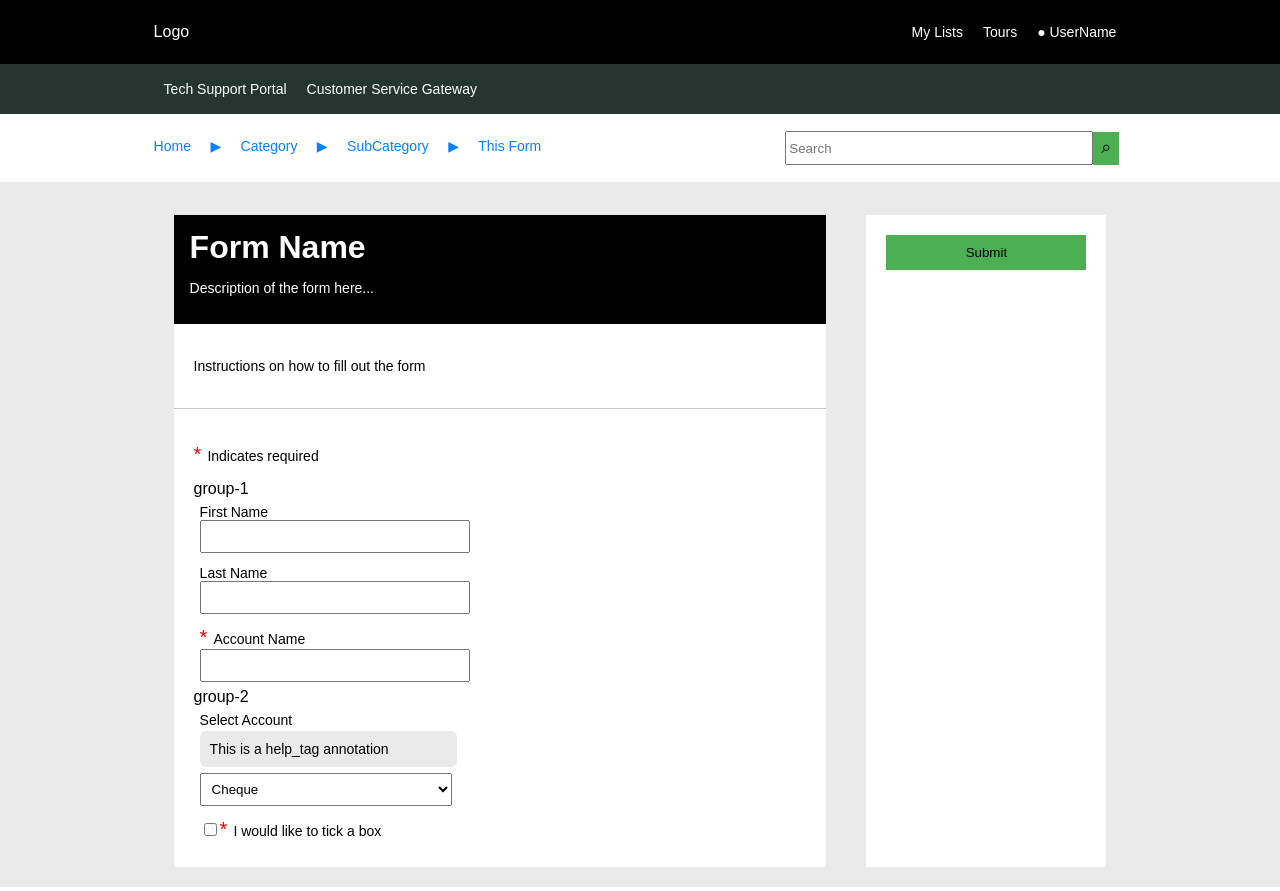
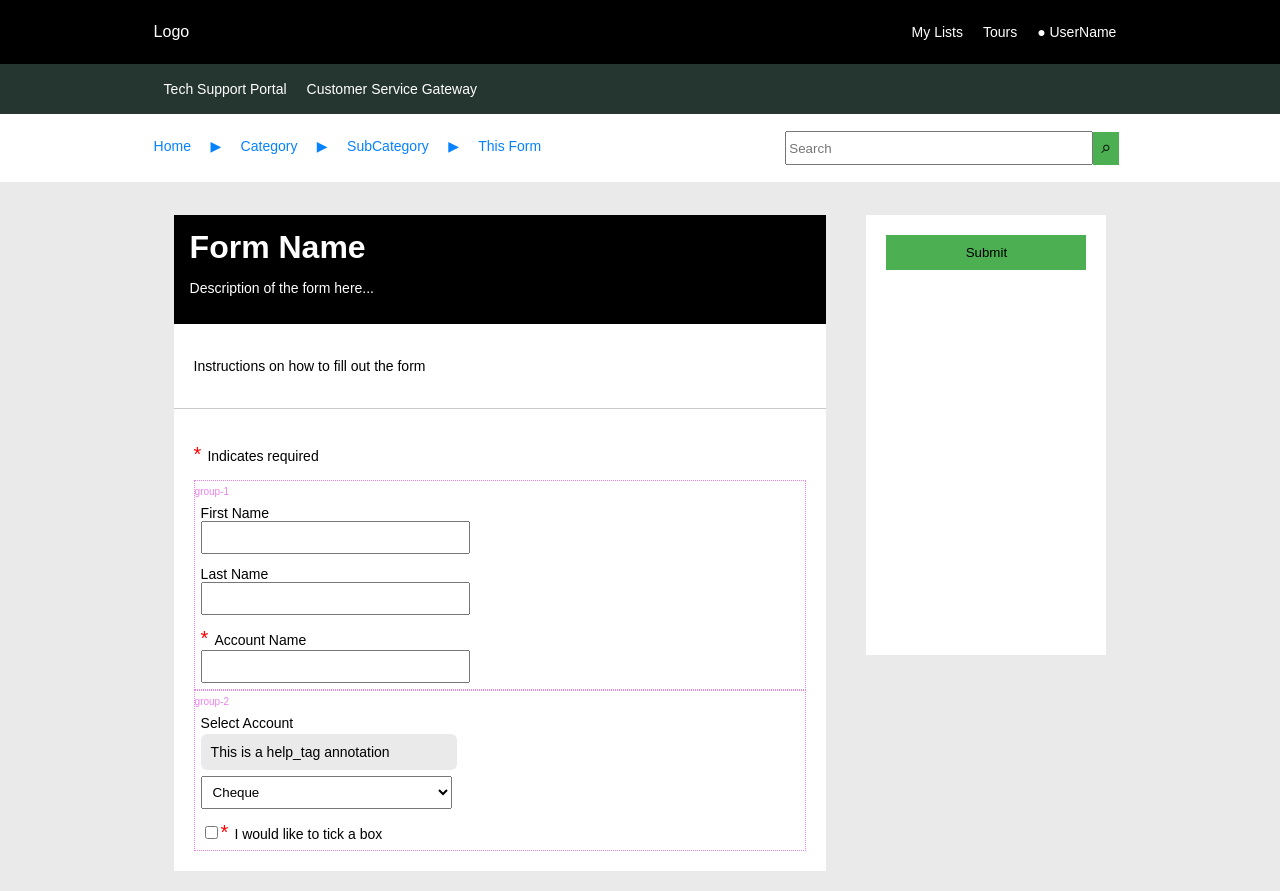
Before and after one commit to mattegan111/snrp-mocker, a React (Create React App) app: page / in a window 1280 px wide. Built offline with nearby package versions, Linux system fonts and the light colour scheme.

Commit message:
Style groups

```diff
--- a/src/App.css
+++ b/src/App.css
@@ -1,13 +1,3 @@
-.test-container {
-  margin: 8px;
-  background-color: red;
-}
-
-.test-field-list {
-  padding: 8px  ;
-  background-color: blue;
-}
-
 p {
   font-size: 14px;
 }
@@ -80,6 +70,7 @@ p {
 
 .sidebar {
   width: 200px;
+  height: 400px;
   background-color: #ffffff;
   padding: 20px;
   margin: 20px;
@@ -174,3 +165,14 @@ p {
   display: contents;
   font-size: 14px;
 }
+
+.purple-border {
+  border: 1px dotted violet;
+}
+
+.purple-text {
+  display: inline;
+  padding: 0px;
+  font-size: 10px;
+  color: violet;
+}
--- a/src/App.js
+++ b/src/App.js
@@ -192,8 +192,8 @@ function GroupContainer({groups, groupId, fields}) {
 }
 
 function Group({group, fields}) {
-  return <div>
-    {group.id}
+  return <div className='purple-border'>
+    <p className='purple-text'>{group.id}</p>
     <Droppable droppableId={group.id} type='field'>
       {(provided) => (
         <FieldList provided={provided} fields={fields} />
```
